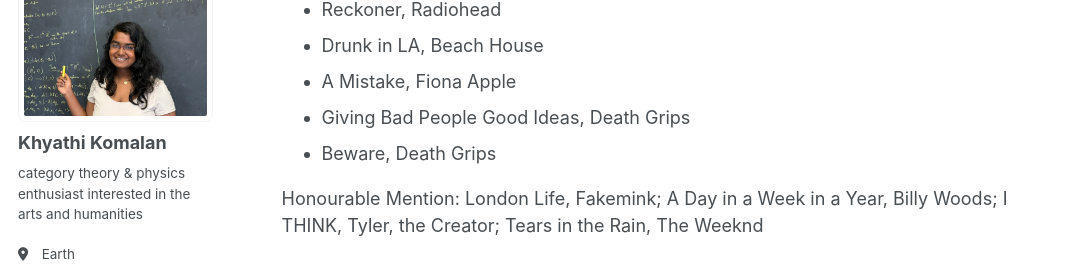
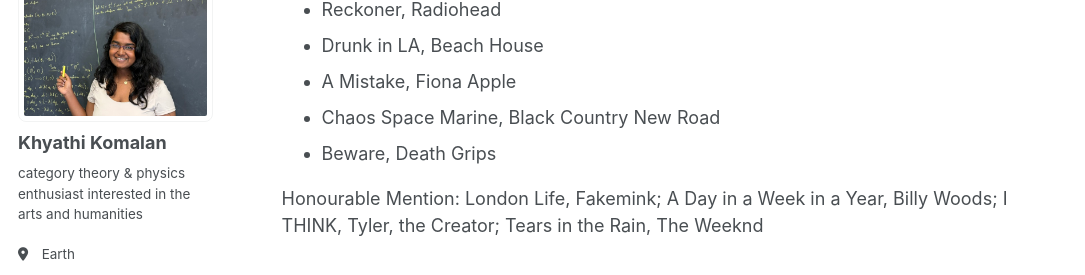
Before and after one commit to khyathikomalan/khyathikomalan.github.io, a Jekyll site: the page built from _pages/markdown.md, in a window 1280 px wide and 900 px high, scrolled down 1877 px. Shown: the part 153-428 px from the top of the window, without its empty margins (0-1085 px from the left). Built offline with Jekyll 4.4.1, drawn with Linux system fonts in a browser that asks for light colours; some web fonts are replaced.

Commit message:
Update markdown.md

```diff
--- a/_pages/markdown.md
+++ b/_pages/markdown.md
@@ -64,7 +64,7 @@
 * Reckoner, Radiohead
 * Drunk in LA, Beach House
 * A Mistake, Fiona Apple
-* Giving Bad People Good Ideas, Death Grips
+* Chaos Space Marine, Black Country New Road
 * Beware, Death Grips
 
 Honourable Mention: London Life, Fakemink; A Day in a Week in a Year, Billy Woods; I THINK, Tyler, the Creator; Tears in the Rain, The Weeknd
```
